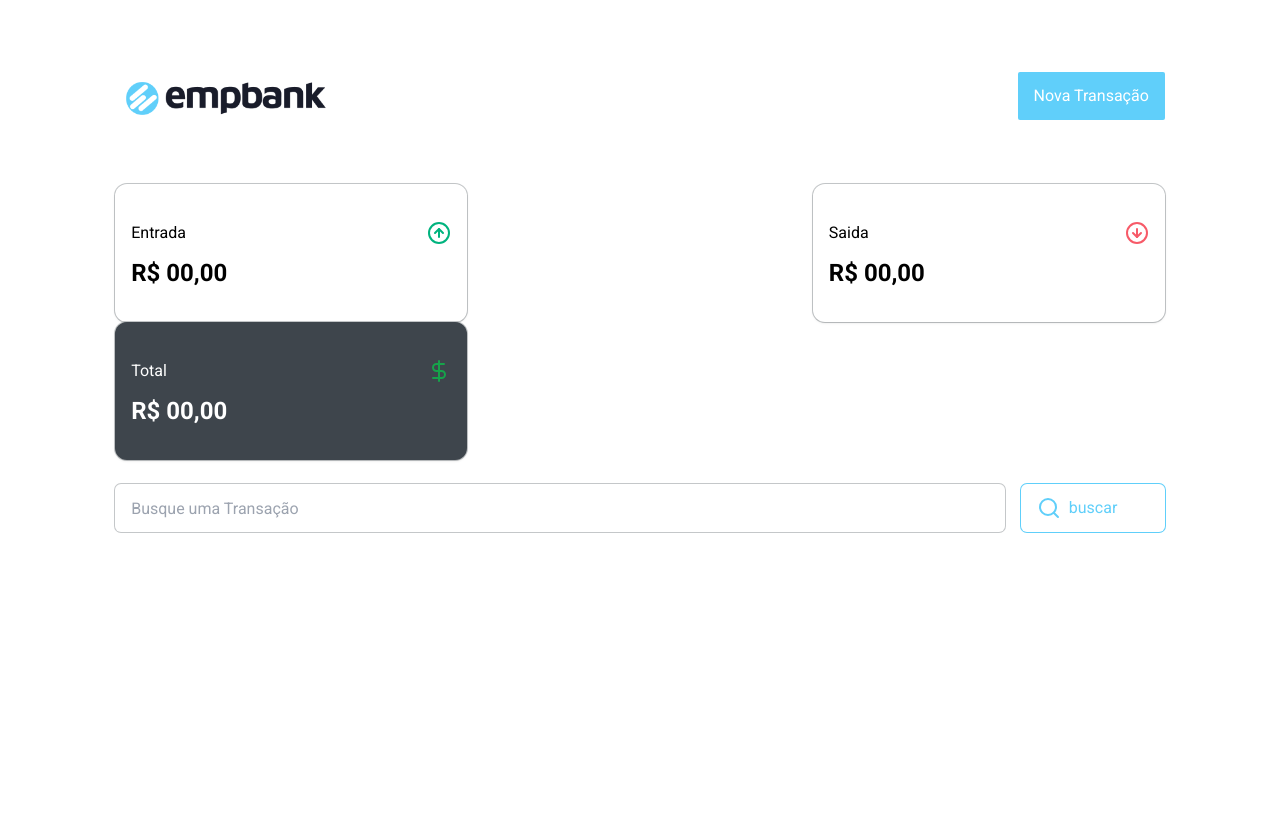
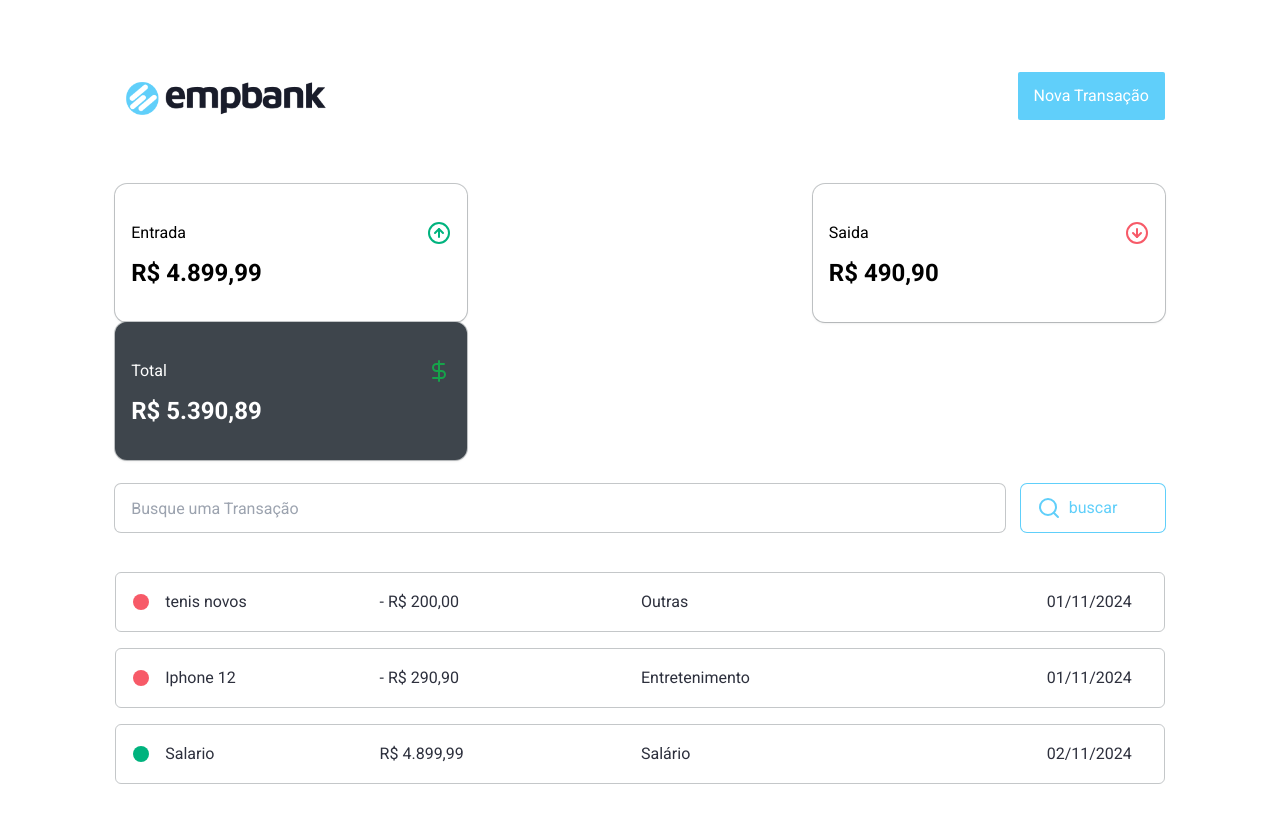
Before and after one commit to dinhoSilwa/EmpBanck-controle-financeiro, a React (Vite) app: page / in a window 1280 px wide. Shown: the top 822 px of the page. Built offline with nearby package versions, Linux system fonts and the light colour scheme; data requests are answered from the project's data file.

Commit message:
feat(filter): enhance transaction filtering

```diff
--- a/src/components/dashboard/list.tsx
+++ b/src/components/dashboard/list.tsx
@@ -1,12 +1,25 @@
+import { useEffect, useState } from "react";
+import { useTransactions } from "../../hooks/getTransactions/useTransactionsList";
 import { transactionStore } from "../../store/Transactions/transactionsStore";
+import { FinancialRecords } from "../../models/TransactionsTypes/transactions";
 
 export const TransactionsList = () => {
+  const { data, isLoading } = useTransactions();
   const { filteredTransactions, transactions } = transactionStore();
-  const data = filteredTransactions?.length
-    ? filteredTransactions
-    : transactions;
+  const [dataTable, setDataTable] = useState<FinancialRecords[] | null>(
+    transactions
+  );
+
+  useEffect(() => {
+    if (filteredTransactions === null) {
+      setDataTable(transactions);
+    } else {
+      setDataTable(filteredTransactions);
+    }
+  }, [filteredTransactions, transactions, data]);
 
   return (
+    <section>
       <table className="w-[82%] ml-auto mr-auto flex flex-col h-[700px] overflow-y-scroll">
         <thead>
           <tr className="flex w-full justify-around sr-only">
@@ -17,8 +30,12 @@
           </tr>
         </thead>
         <tbody className="flex flex-col gap-4 pt-4">
-        {data?.map(
-          ({ description, amount, category, transactionType, day }, index) => (
+          {isLoading && <span>carregando...</span>}
+          {dataTable?.map(
+            (
+              { description, amount, category, transactionType, day },
+              index
+            ) => (
               <tr
                 key={index}
                 className="py-4 px-4 flex justify-between items-center text-primary border-[1px] border-secondaryGray/30 rounded-md"
@@ -48,5 +65,6 @@
           )}
         </tbody>
       </table>
+    </section>
   );
 };
```
Lines whose indentation alone changed are shown as unchanged.
